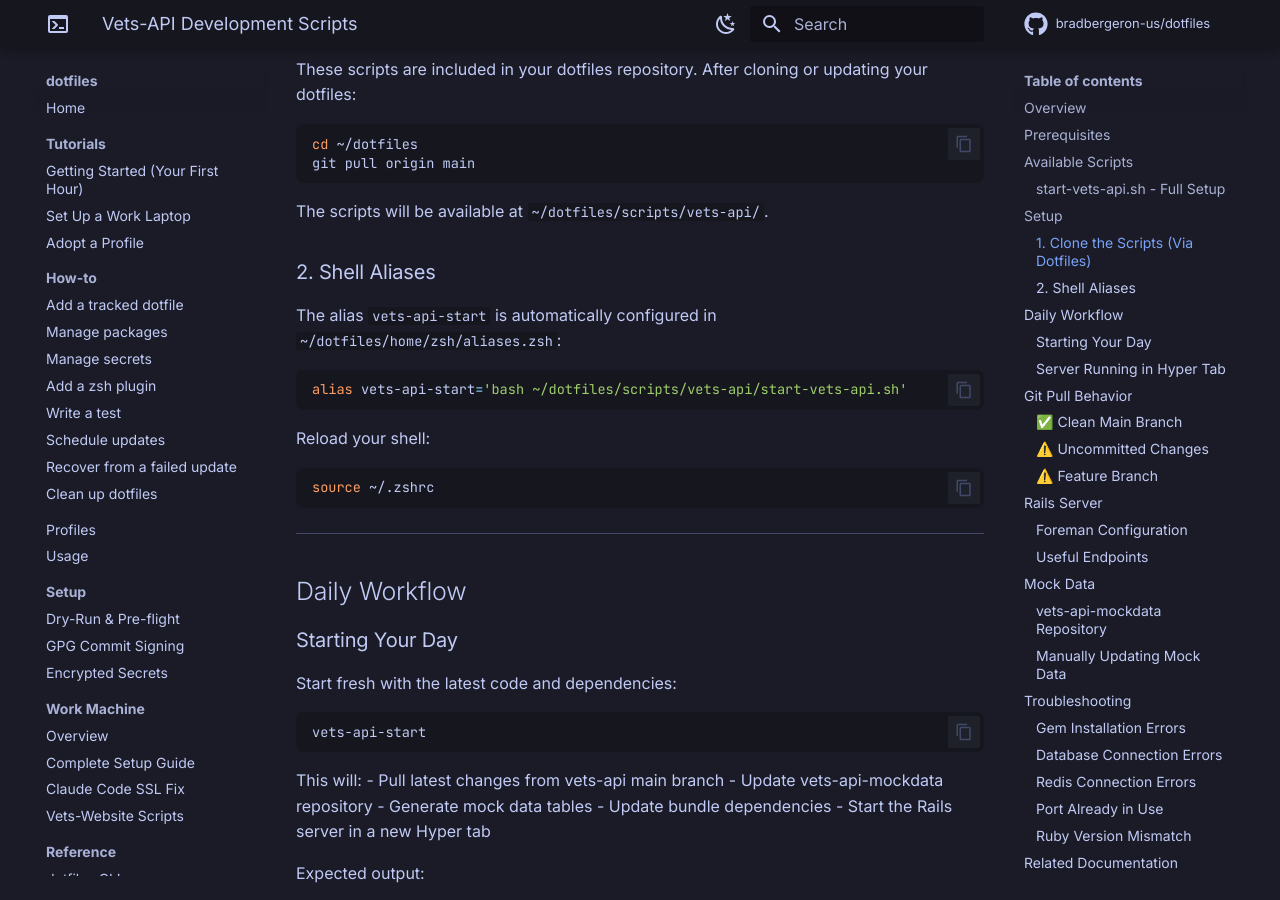
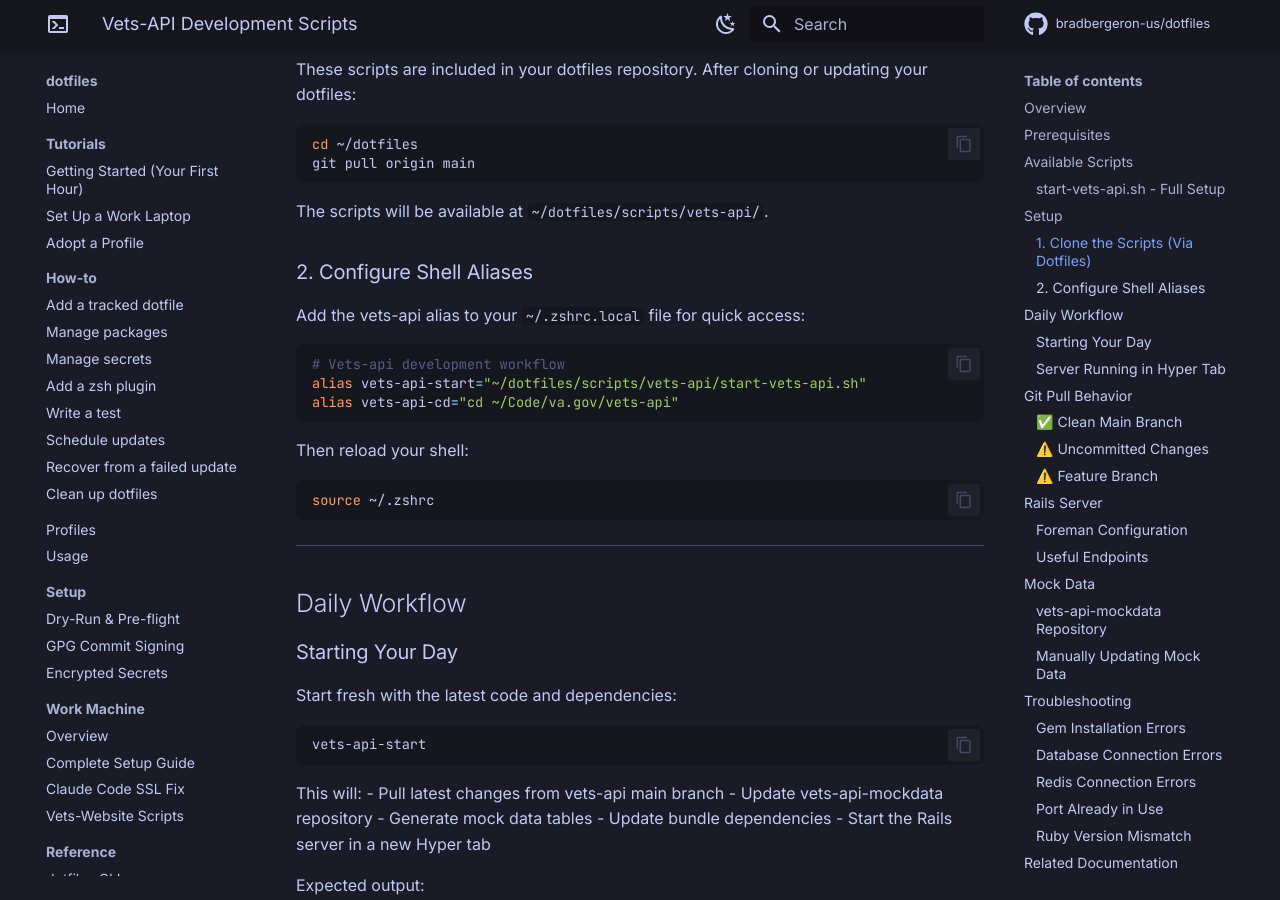
Before and after one commit to bradbergeron-us/dotfiles, an MkDocs documentation site: the page built from docs/vets-api.md, in a window 1280 px wide and 900 px high, scrolled down 1748 px. Built offline with MkDocs 1.6.1 and Material for MkDocs 9.7.7, drawn with Linux system fonts in a browser that asks for light colours; comment, search, counter and statistics services are not loaded.

Commit message:
fix: move vets-api aliases to .zshrc.local instead of dotfiles
Aliases should be configured in ~/.zshrc.local (machine-specific) rather than in the dotfiles repo. This matches the pattern used for vets-website aliases and keeps machine-specific configuration out of the shared dotfiles.

Co-Authored-By: Claude Opus 4.6 <noreply@anthropic.com>

````diff
--- a/docs/vets-api.md
+++ b/docs/vets-api.md
@@ -73,15 +73,17 @@ git pull origin main
 
 The scripts will be available at `~/dotfiles/scripts/vets-api/`.
 
-### 2. Shell Aliases
+### 2. Configure Shell Aliases
 
-The alias `vets-api-start` is automatically configured in `~/dotfiles/home/zsh/aliases.zsh`:
+Add the vets-api alias to your `~/.zshrc.local` file for quick access:
 
 ```bash
-alias vets-api-start='bash ~/dotfiles/scripts/vets-api/start-vets-api.sh'
+# Vets-api development workflow
+alias vets-api-start="~/dotfiles/scripts/vets-api/start-vets-api.sh"
+alias vets-api-cd="cd ~/Code/va.gov/vets-api"
 ```
 
-Reload your shell:
+Then reload your shell:
 
 ```bash
 source ~/.zshrc
````
Also changed, not shown: 1 other file.
